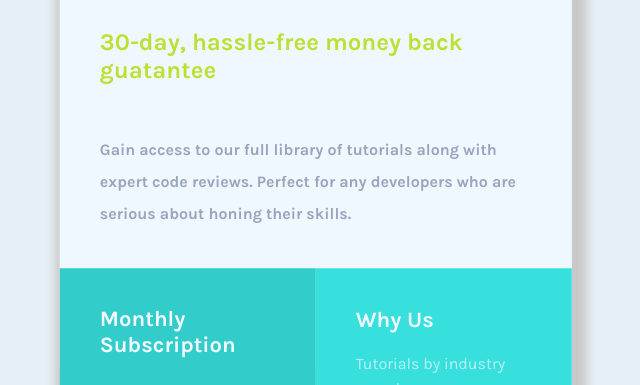
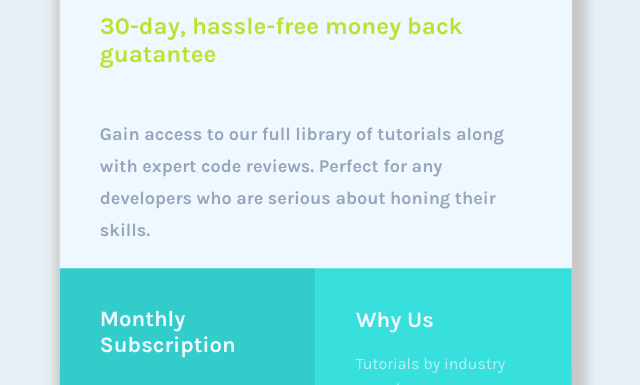
Before and after one commit to SibasishSinha/price-card, a plain HTML site: page index.html in a window 1280 px wide. Shown: the part 387-772 px from the top of the page, without its empty margins (401-1041 px from the left). Drawn offline with Linux system fonts and the light colour scheme.

Commit message:
Font-size changes

```diff
--- a/index.html
+++ b/index.html
@@ -14,7 +14,7 @@
     <div class="top">
       <h2 style="color: hsl(179, 62%, 43%);">Join our community</h2>
       <h3 style="color: hsl(71, 73%, 54%);">30-day, hassle-free money back guatantee</h3>
-      <h4 style="color: hsl(218, 22%, 67%); line-height: 2rem;">Gain access to our full library of tutorials along with expert code reviews. Perfect for any developers who are serious about honing their skills.</h4>
+      <h4 style="color: hsl(218, 22%, 67%); line-height: 2rem; font-size: 18px;">Gain access to our full library of tutorials along with expert code reviews. Perfect for any developers who are serious about honing their skills.</h4>
     </div>
     <div class="left">
       <h3 style="margin-top: -10px; font-size: 22px; padding-bottom: 20px;">Monthly Subscription</h3>
```
